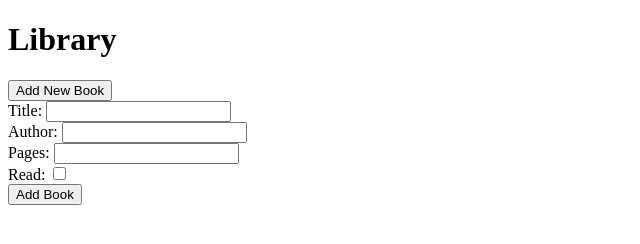
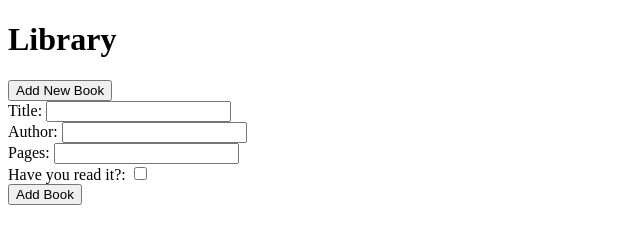
Before and after one commit to nostoc/library, a plain HTML site: page index.html in a window 1280 px wide. Shown: the full height of the page, 0-640 px from the left. Drawn offline with Linux system fonts and the light colour scheme.

Commit message:
update index.html

```diff
--- a/index.html
+++ b/index.html
@@ -12,7 +12,7 @@
 <body>
 
     <h1> Library</h1>
-    <button id="new-book-btn">Add New Book</button>
+    <button id="new-book-btn"> Add New Book</button>
     <div id="book-form-container">
         <form id="book-form">
             <label for="title">Title:</label>
@@ -24,7 +24,7 @@
             <label for="pages">Pages:</label>
             <input type="number" id="pages" name="pages" required><br>
 
-            <label for="read">Read:</label>
+            <label for="read">Have you read it?:</label>
             <input type="checkbox" id="read" name="read"><br>
 
             <button type="submit">Add Book</button>
```
